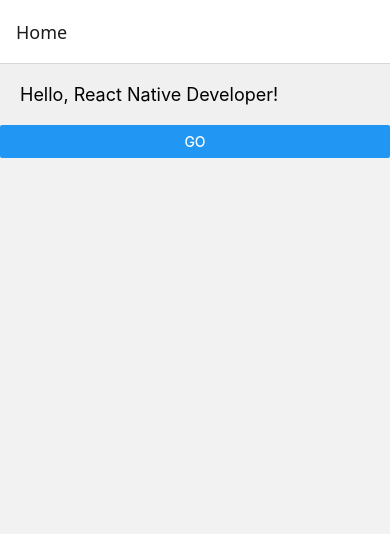
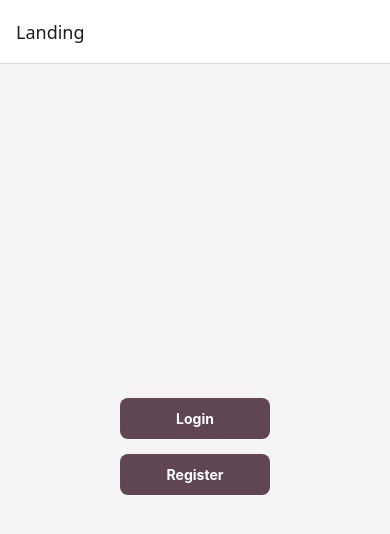
Before and after one commit to Vaishnavi-veni/first-native, a React Native app: screen /Landing in a window 390 px wide. Shown: the top 534 px of the page. Built offline with nearby package versions, Linux system fonts and the light colour scheme.

Commit message:
landing screen completed

```diff
--- /dev/null
+++ b/src/components/CustomButton.js
@@ -0,0 +1,27 @@
+import React from "react";
+import { StyleSheet, TouchableOpacity , Text } from "react-native";
+
+const CustomButton = ({title, onPress}) => {
+    return (
+        <TouchableOpacity style={styles.button} onPress={onPress}>
+          <Text style={styles.buttonText}>{title}</Text>
+        </TouchableOpacity>
+      );
+    };
+
+export default CustomButton
+
+const styles = StyleSheet.create({
+    button: {
+        backgroundColor: "#604652",
+        padding: 12,
+        borderRadius: 8,
+        width: 150,
+        alignItems: "center",
+        marginBottom: 15
+      },
+      buttonText: {
+        color: "#fff",
+        fontWeight: "bold",
+      },
+})
--- a/src/navigation/AppNavigator.js
+++ b/src/navigation/AppNavigator.js
@@ -4,15 +4,19 @@
 
 import HomeScreen from '../screens/HomeScreen';  // Import your screens here
 import AnotherScreen from '../screens/AnotherScreen';
+import Landing from '../screens/landingScree';
+import LandingScreen from '../screens/landingScree';
 
 const Stack = createNativeStackNavigator();
 
 export default function AppNavigator() {
   return (
     <NavigationContainer>
-      <Stack.Navigator initialRouteName="Home">
+      <Stack.Navigator initialRouteName="Landing">
         <Stack.Screen name="Home" component={HomeScreen} />
         <Stack.Screen name="Another" component={AnotherScreen} />
+        <Stack.Screen name="Landing" component={LandingScreen} />
+        {/* <Stack.Screen name='Login' component={Login} */}
       </Stack.Navigator>
     </NavigationContainer>
   );
--- /dev/null
+++ b/src/screens/landingScree.js
@@ -0,0 +1,24 @@
+import React from "react";
+import { Button, StyleSheet, View } from "react-native";
+import CustomButton from "../components/CustomButton";
+
+const LandingScreen= ()=>{
+    return(
+       <View style={styles.container}>
+        <CustomButton title='Login' onPress={() => navigation.navigate("Login")} />
+            <CustomButton title='Register' onPress={() => navigation.navigate("Register")} />
+       </View>
+    )
+}
+
+export default LandingScreen;
+
+const styles=StyleSheet.create({
+    container: {
+        flex:1,
+        justifyContent:'center',
+        alignItems:'center',
+        padding:20,
+        backgroundColor:'#f5f5f5'
+    }
+})
```
